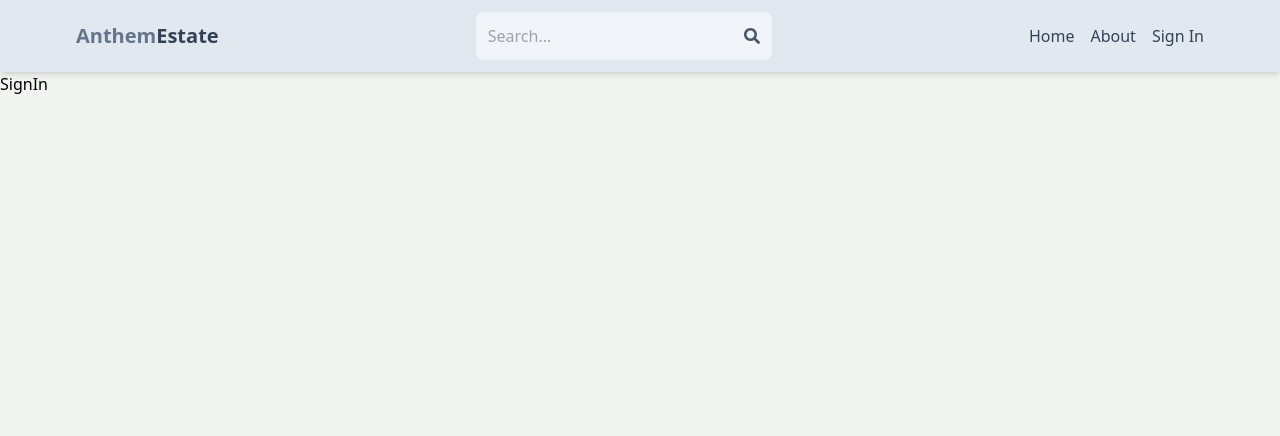
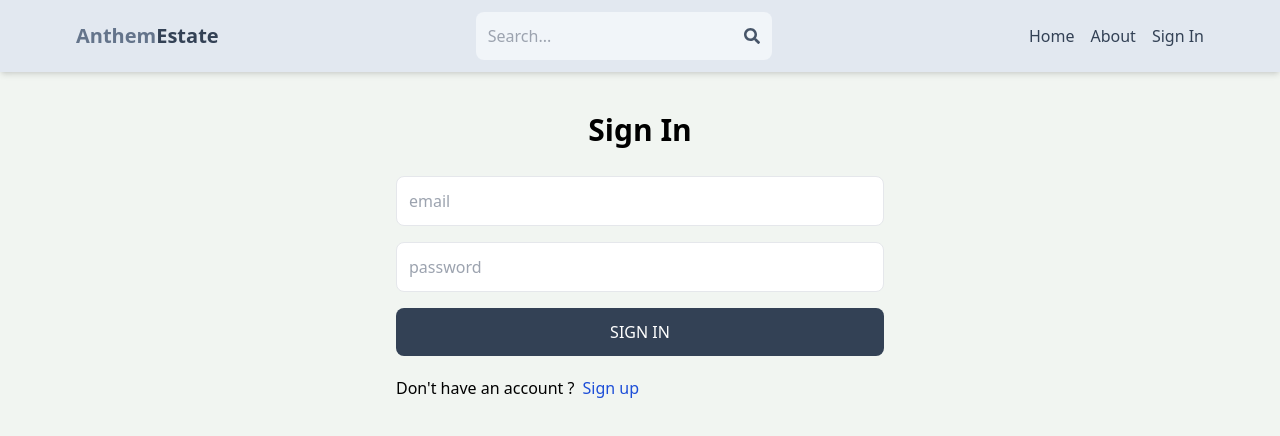
Before and after one commit to GovindPathak20/Real-Estate-Marketplace, a React (Vite) app in the folder client/: page /sign-in in a window 1280 px wide. Shown: the top 436 px of the page. Built offline with nearby package versions, Linux system fonts and the light colour scheme.

Commit message:
Created SignIn Page Functionality

```diff
--- a/client/src/pages/SignIn.jsx
+++ b/client/src/pages/SignIn.jsx
@@ -1,9 +1,77 @@
-import React from 'react'
+import { Link, useNavigate } from "react-router-dom";
+import { useState } from "react";
 
 function SignIn() {
+  const [formData, setFormData] = useState({});
+  const [error, setError] = useState(null);
+  const [loading, setLoading] = useState(false);
+  const navigate = useNavigate();
+  const handleChange = (e) => {
+    setFormData({
+      ...formData,
+      [e.target.id]: e.target.value,
+    });
+  };
+  const handleSubmit = async (e) => {
+    e.preventDefault();
+    try {
+      setLoading(true);
+      const res = await fetch("/api/auth/signin", {
+        method: "POST",
+        headers: {
+          "Content-Type": "application/json",
+        },
+        body: JSON.stringify(formData),
+      });
+      const data = await res.json();
+      console.log(data);
+      if (data.success === false) {
+        setLoading(false);
+        setError(data.message);
+        return;
+      }
+      setLoading(false);
+      setError(null);
+      navigate("/");
+    } catch (error) {
+      setLoading(false);
+      setError(error.message);
+    }
+  };
   return (
-    <div>SignIn</div>
-  )
+    <div className="p-3 max-w-lg mx-auto">
+      <h1 className="text-3xl text-center font-semibold my-7">Sign In</h1>
+      <form onSubmit={handleSubmit} className="flex flex-col gap-4">
+        <input
+          type="email"
+          placeholder="email"
+          className="border p-3 rounded-lg"
+          id="email"
+          onChange={handleChange}
+        />
+        <input
+          type="password"
+          placeholder="password"
+          className="border p-3 rounded-lg"
+          id="password"
+          onChange={handleChange}
+        />
+        <button
+          disabled={loading}
+          className="bg-slate-700 text-white p-3 rounded-lg uppercase hover:opacity-95 disabled:opacity-80"
+        >
+          {loading ? "Loading..." : "Sign In"}
+        </button>
+      </form>
+      <div className="flex gap-2 mt-5">
+        <p>Don't have an account ?</p>
+        <Link to={"/sign-up"}>
+          <span className="text-blue-700">Sign up</span>
+        </Link>
+      </div>
+      {error && <p className="text-red-500 mt-5">{error}</p>}
+    </div>
+  );
 }
 
-export default SignIn
+export default SignIn;
```
